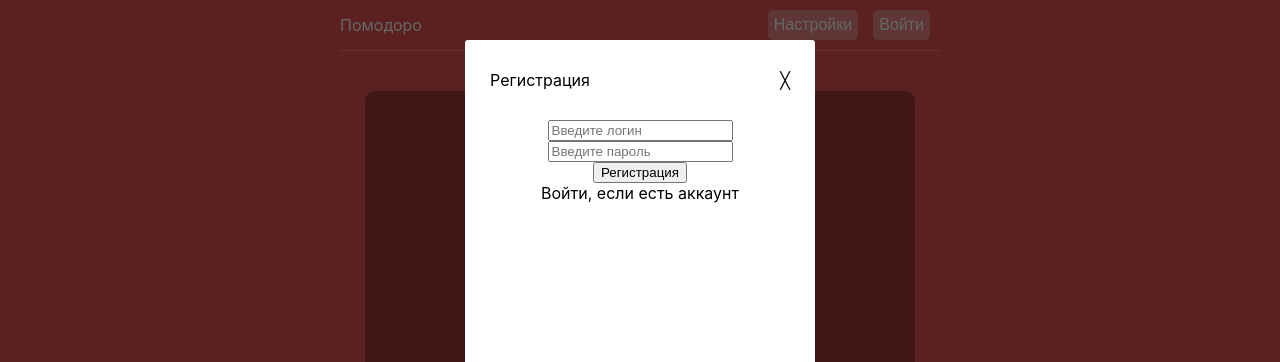
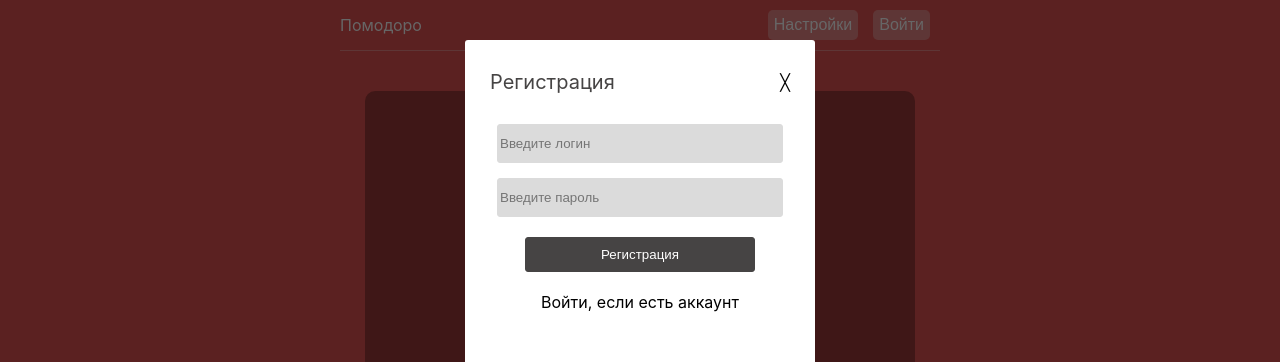
Before and after one commit to pe4enko01/Pomodoro, a React (Create React App) app: page / in a window 1280 px wide. Both pictures are taken after a click on the button "Войти". Shown: the top 362 px of the page. Built offline with nearby package versions, Linux system fonts and the light colour scheme; no server answers.

Commit message:
add styles

```diff
--- a/src/components/Auth/Auth.jsx
+++ b/src/components/Auth/Auth.jsx
@@ -138,17 +138,20 @@ export const Auth = () => {
                     </div>
 
                     <form className={styles.authFormContainer} onSubmit={submitFormHendler}>
-                        <input type="email" placeholder="Введите логин" ref={emailInputRef} />
+                        <input  className={styles.authFormEmail} type="email" placeholder="Введите логин" ref={emailInputRef} />
 
-                        <input type="text" placeholder="Введите пароль" ref={passwordInputRef} />
+                        <input  className={styles.authFormPassword} type="password" placeholder="Введите пароль" ref={passwordInputRef} />
 
-                        {!isLoading && <button type="submit">Регистрация</button>}
+                        {!isLoading && <button className={styles.authSubmitButton} type="submit">
+                        {!isLogin && <div>Регистрация</div>}
+                        {isLogin && <div>Вход</div>}
+                            </button>}
                         {isLoading && <p>Отправление запроса</p>}
                     </form>
 
-                    {isLogin && <div onClick={ChangeIsLoginHendler}>Зарегистрироваться, если нет аккаунта</div>}
+                    {isLogin && <div className={styles.authFotter} onClick={ChangeIsLoginHendler}>Зарегистрироваться, если нет аккаунта</div>}
 
-                    {!isLogin && <div onClick={ChangeIsLoginHendler}>Войти, если есть аккаунт</div>}
+                    {!isLogin && <div className={styles.authFotter}  onClick={ChangeIsLoginHendler}>Войти, если есть аккаунт</div>}
 
 
                 </div>
--- a/src/components/Auth/Auth.module.css
+++ b/src/components/Auth/Auth.module.css
@@ -3,7 +3,7 @@
     padding-top: 30px;
 
     width: 350px;
-    height:600px;
+    height:300px;
 
     background-color: var(--white);
 
@@ -56,3 +56,51 @@
     flex-direction: column;
     align-items: center;
 }
+
+
+.popUpContentH1{
+    font-size: 20px;
+    color:var(--dark_gray);
+}
+
+.authFormEmail{
+    width: 280px;
+    height: 35px;
+
+    outline:none;
+    border: 1px solid var(--light_gray);
+    background-color: var(--light_gray);
+    border-radius:3px;
+
+    margin-bottom: 15px;
+}
+
+.authFormPassword{
+    width: 280px;
+    height: 35px;
+
+    outline:none;
+    border: 1px solid var(--light_gray);
+    background-color: var(--light_gray);
+    border-radius:3px;
+}
+
+.authSubmitButton{
+
+    margin-top: 20px;
+    width: 230px;
+    height: 35px;
+
+    outline:none;
+    border: 1px solid var(--dark_gray);
+    background-color: var(--dark_gray);
+    border-radius:3px;
+
+    color: var(--white);
+    cursor: pointer;
+}
+
+.authFotter{
+    margin-top: 20px;
+    cursor: pointer;
+}
--- a/src/components/PopUpHeaderSetting/PopUpHeaderSetting.jsx
+++ b/src/components/PopUpHeaderSetting/PopUpHeaderSetting.jsx
@@ -116,10 +116,6 @@ export const PopUpHeaderSetting = () => {
                         </div>
                     </div>
 
-                    <div>
-                        <button>Применить</button>
-                    </div>
-
                 </div>
 
             </div>
--- a/src/components/PopUpHeaderSetting/PopUpHeaderSetting.module.css
+++ b/src/components/PopUpHeaderSetting/PopUpHeaderSetting.module.css
@@ -3,7 +3,7 @@
     padding-top: 30px;
 
     width: 350px;
-    height:600px;
+    height:400px;
 
     background-color: var(--white);
 
@@ -48,11 +48,23 @@
 .popUpContentExit{
     cursor: pointer;
 }
+
+.popUpContentH1{
+    font-size: 20px;
+    color:var(--dark_gray);
+}
+.popUpContentExit{
+
+}
+
 /* Стили Настройки Таймера */
-
+.popUpContentTimeSetUpHeader{
+    font-size: 20px;
+    color:var(--dark_gray);
+}
 .popUpContentTimeSetUp{
     width: 300px;
-    height: 100px;
+    height: 130px;
     border-top: 1px solid var(--light_gray);
     border-bottom: 1px solid var(--light_gray);
 }
@@ -73,8 +85,13 @@
     background-color:var(--light_gray);
 
     outline: none;
-    height: 20px;
-    width: 40px;
+    height: 30px;
+    width: 70px;
+}
+.popUpContentTimeSetUpInputOfPomodoro div{
+    color: var(--light_gray);
+    margin-bottom: 10px;
+    font-size: 17px;
 }
 
 .popUpContentTimeSetUpInputOfPomodoro input::placeholder{
@@ -94,10 +111,14 @@
     background-color:var(--light_gray);
 
     outline: none;
-    height: 20px;
-    width: 40px;
+    height: 30px;
+    width: 70px;
 }
-
+.popUpContentTimeSetUpInputOfBreake div {
+    color: var(--light_gray);
+    margin-bottom: 10px;
+    font-size: 17px;
+}
 .popUpContentTimeSetUpInputOfBreake input::placeholder{
     color:var(--black)
 }
@@ -105,23 +126,39 @@
 /* Стили Настройки Звонка */
 
 .popUpContentAlarmInputs{
-    width: 50px;
-    height: 20px;
+    height: 30px;
+    width: 70px;
+    border-radius:3px ;
     border: 1px solid var(--light_gray);
     background-color: var(--light_gray);
+
+    display: flex;
+    flex-direction:row;
+    justify-content: flex-end;
+    align-items: center;
+
+    color:var(--white);
+    cursor: pointer;
+
 }
 
 .popUpContentAlarmVar{
-    width: 50px;
-    height: 20px;
+    height: 30px;
+    width: 70px;
     border: 1px solid var(--light_gray);
     background-color: var(--light_gray);
+
+    cursor: pointer;
 }
 .popUpContentAlarmVar:hover{
-    width: 50px;
-    height: 20px;
+    height: 30px;
+    width: 70px;
     border: 1px solid var(--dark_gray);
     background-color: var(--dark_gray);
+
+    color:var(--white);
+
+    cursor: pointer;
 }
 
 .popUpContentAlarmSetUp{
@@ -129,7 +166,9 @@
     height: 100px;
     display: flex;
     flex-direction: column;
-
-
-
 }
+.popUpContentAlarmHeader{
+    font-size: 20px;
+    color:var(--dark_gray);
+    margin-bottom: 10px;
+}
```
Also changed, not shown: 1 other file (tests, documents, lock files or other folders).
